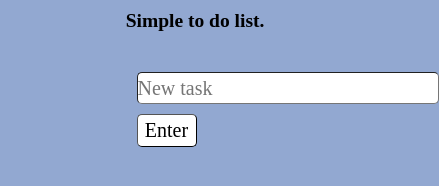
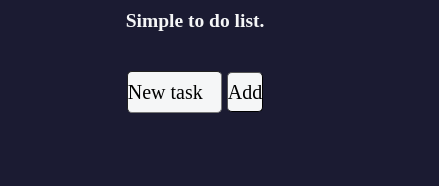
Before and after one commit to milkon19960801/TodoList, a plain HTML site: page index.html in a window 390 px wide. Shown: the whole page, 439 px wide, since content can reach past the window. Drawn offline with Linux system fonts and the light colour scheme.

Commit message:
Changed all colors and made page more responsive

```diff
--- a/index.html
+++ b/index.html
@@ -11,12 +11,13 @@
 <body>
 
     <H1 id="header">Simple to do list.</H1>
-    <form id="inputForm">
-        <label for="todo"></label>
+    <div class="input-wrapper">
+        <!-- <form id="inputForm"> -->
         <input type="text" onfocus="this.value=''"  id="todo" name="todo" placeholder="New task">
-        <input id="clickMe" type="button" onclick="doFunction()" value="Enter"/>
+        <input id="clickMe" type="button" onclick="doFunction()" value="Add"/>
+        <!-- </form>  -->
+    </div>
 
-    </form>
 
     <div id="Content">
         <ul id ="List">
--- a/style.css
+++ b/style.css
@@ -4,45 +4,52 @@
     font-family:  'Times New Roman';
     font-size: 20px;
     border-radius: 5px;
+    border-width: 1px;
 }
 #header {
     text-align:center;
-    color: black;
+    color: #F5F6F7;
     font-size: 5vw;
     margin: 10px 0 40px 0;
-
 }
 body{
-    background-color:#92A8D1;
+    background-color:#1B1B32;
 }
-#inputForm {
-
-    width: 30%;
+.input-wrapper{
+    max-width: 35%;
+    height: 40px;
     margin: 0 auto;
+    display: flex;
+    align-items: center;
+    justify-content: space-between;
 }
 
 #todo{
-    height:30px;
-    width: 300px;
-    border-width: 1px;
-    margin-bottom: 10px;
+    margin-right: 5px;
+    width: 100%;
+    height:100%;
+    outline: none;
+    background-color: #F5F6F7;
+}
+::placeholder{
+    color: #000;
 }
 #clickMe {
-    height: 33px;
-    width: 60px;
-    border-width: 1px;
-    background-color: #fff;
+    height:100%;
+    background-color: #F5F6F7;
+
 }
 #Content{
     max-width: 40%;
     margin: 30px auto;
-    background-color: #F7CAC9;
-
+    background-color: #3B3B4F;
 }
 li{
     position: relative;
     height: 25px;
     padding: 8px 8px 5px 5px;
+    color: #F5F6F7;
+
 }
 
 li.checked{
@@ -58,9 +65,11 @@ ul{
 }
 .deleteButton {
     position: absolute;
-    border : none;
     right: 0;
     top: 0;
-    padding:5px 10px 10px 10px;
-    background-color: #fff;
+    padding:5px;
+    margin: 3px;
+    background-color: #1B1B32;
+    border-color: #F5F6F7;
+    color: #F5F6F7;
 }
```
